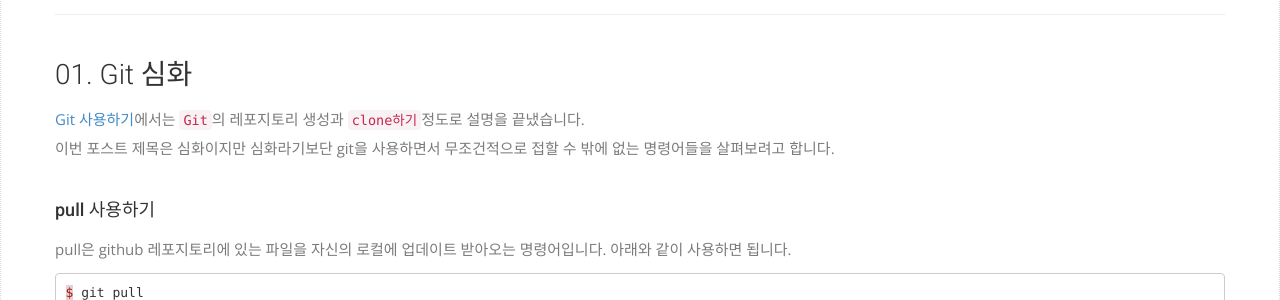
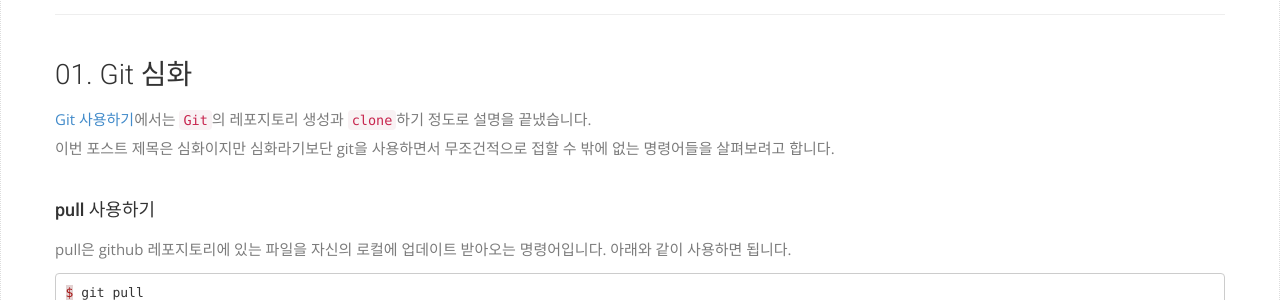
Before and after one commit to hurarara/hurarara.github.io, a Jekyll site: the page built from _posts/2018-12-26-git-02-post.md, in a window 1280 px wide and 900 px high. Shown: the part 300-600 px from the top of the window. Built offline with Jekyll 4.4.1, drawn with Linux system fonts in a browser that asks for light colours; nearby versions of some CDN libraries; some web fonts are replaced.

Commit message:
201812261736

```diff
--- a/_posts/2018-12-26-git-02-post.md
+++ b/_posts/2018-12-26-git-02-post.md
@@ -8,7 +8,7 @@ comments: true
 ---
 
 ### 01. Git 심화
-[Git 사용하기]({{site.url}}/git/2018/12/26/git-01-post.html)에서는 `Git`의 레포지토리 생성과 `clone하기`정도로 설명을 끝냈습니다.   <br/>
+[Git 사용하기]({{site.url}}/git/2018/12/26/git-01-post.html)에서는 `Git`의 레포지토리 생성과 `clone`하기 정도로 설명을 끝냈습니다.   <br/>
 이번 포스트 제목은 심화이지만 심화라기보단 git을 사용하면서 무조건적으로 접할 수 밖에 없는 명령어들을 살펴보려고 합니다.    <br/>
 <br/>
 
```
